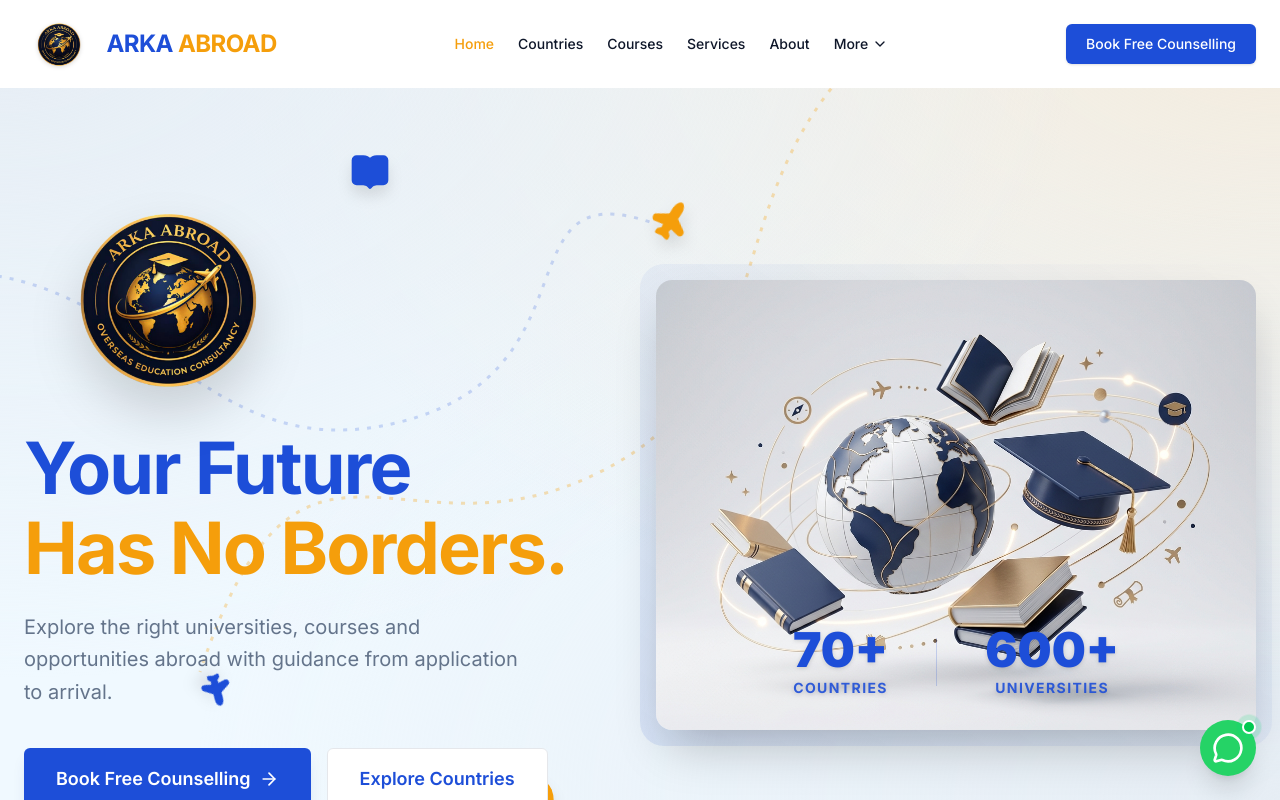
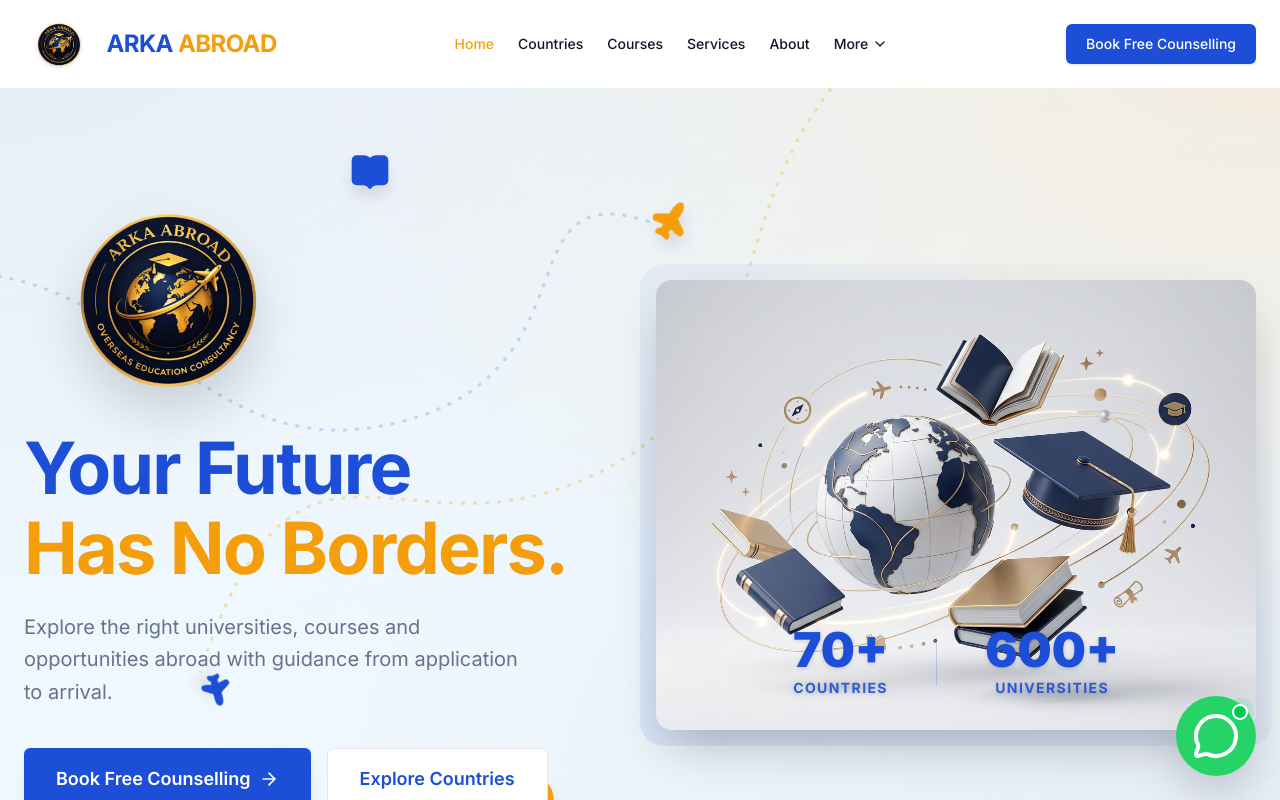
Before and after one commit to srikalyan28/arka-site, a Next.js app: page / in a window 1280 px wide. Shown: the top 800 px of the page. Built offline with nearby package versions, Linux system fonts and the light colour scheme.

Commit message:
Feat : Made whatsap icon and fixed screen fit issue

```diff
--- a/src/app/layout.tsx
+++ b/src/app/layout.tsx
@@ -29,9 +29,12 @@ export default function RootLayout({
 }>) {
   return (
     <html lang="en" className={`${inter.variable} antialiased h-full`}>
+      <head>
+        <meta name="viewport" content="width=device-width, initial-scale=1, maximum-scale=1, user-scalable=0" />
+      </head>
       <body className="min-h-full flex flex-col pt-[72px]">
         <Navbar />
-        <main className="flex-1">
+        <main className="flex-1 overflow-x-hidden w-full">
           {children}
         </main>
         <Footer />
--- a/src/components/ui/WhatsAppButton.tsx
+++ b/src/components/ui/WhatsAppButton.tsx
@@ -12,10 +12,10 @@ export default function WhatsAppButton() {
       href={whatsappUrl}
       target="_blank"
       rel="noopener noreferrer"
-      className="fixed bottom-6 right-6 z-50 flex items-center justify-center w-14 h-14 bg-[#25D366] text-white rounded-full shadow-xl hover:bg-[#128C7E] hover:scale-110 transition-all duration-300 group"
+      className="fixed bottom-6 right-6 z-50 flex items-center justify-center w-16 h-16 md:w-20 md:h-20 bg-[#25D366] text-white rounded-full shadow-2xl hover:bg-[#128C7E] hover:scale-110 transition-all duration-300 group"
       aria-label="Chat with us on WhatsApp"
     >
-      <MessageCircle className="w-8 h-8" />
+      <MessageCircle className="w-9 h-9 md:w-12 md:h-12" />
 
       {/* Tooltip */}
       <span className="absolute right-full mr-4 bg-white text-gray-800 px-3 py-1.5 rounded-lg shadow-md text-sm font-medium opacity-0 group-hover:opacity-100 transition-opacity duration-300 pointer-events-none whitespace-nowrap border border-gray-100">
@@ -23,9 +23,9 @@ export default function WhatsAppButton() {
       </span>
 
       {/* Notification Dot with Ping */}
-      <span className="absolute top-0 right-0 flex h-3.5 w-3.5">
+      <span className="absolute top-1 right-1 md:top-2 md:right-2 flex h-4 w-4">
         <span className="animate-ping absolute inline-flex h-full w-full rounded-full bg-green-400 opacity-75"></span>
-        <span className="relative inline-flex rounded-full h-3.5 w-3.5 bg-green-500 border-2 border-white"></span>
+        <span className="relative inline-flex rounded-full h-4 w-4 bg-green-500 border-2 border-white"></span>
       </span>
     </a>
   );
```
